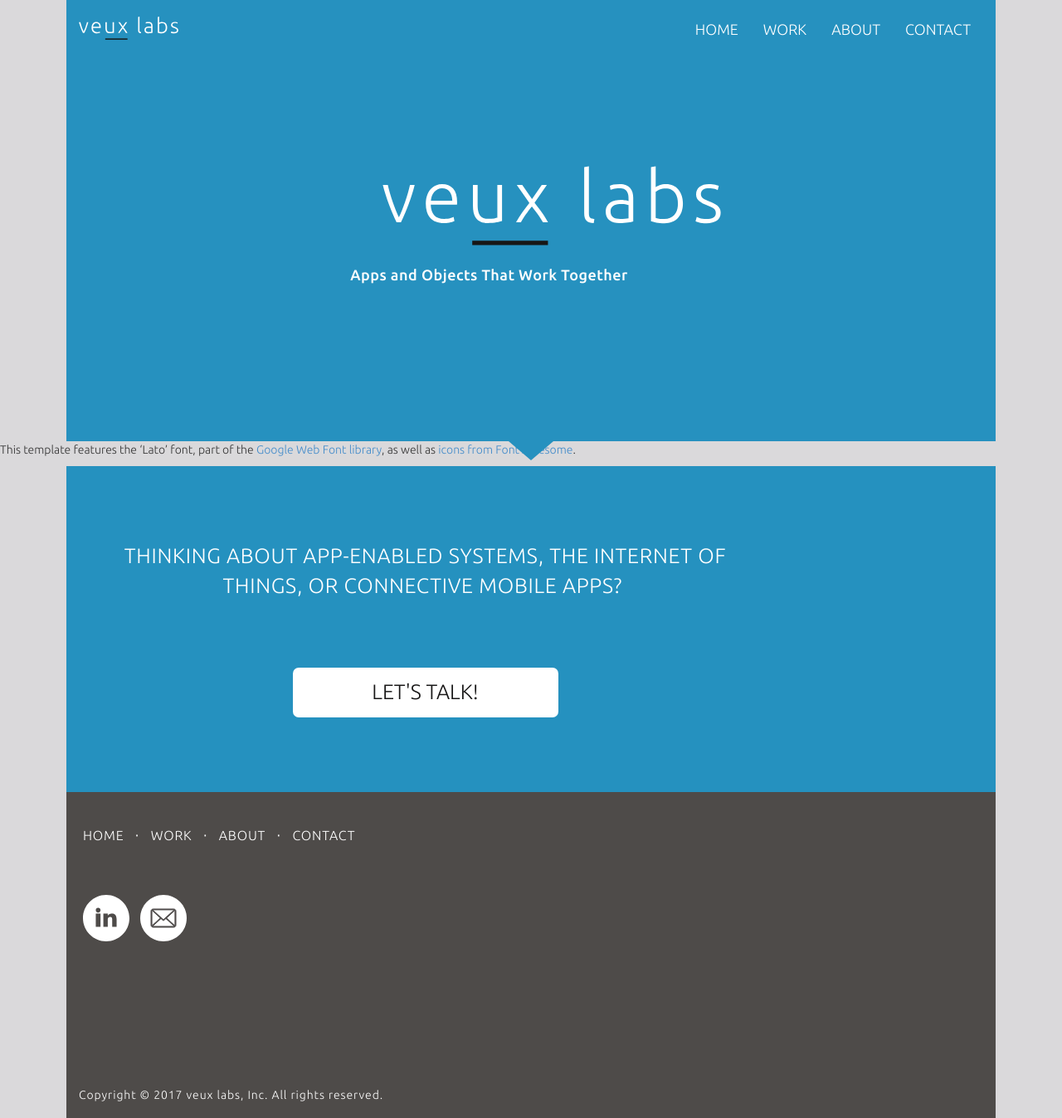
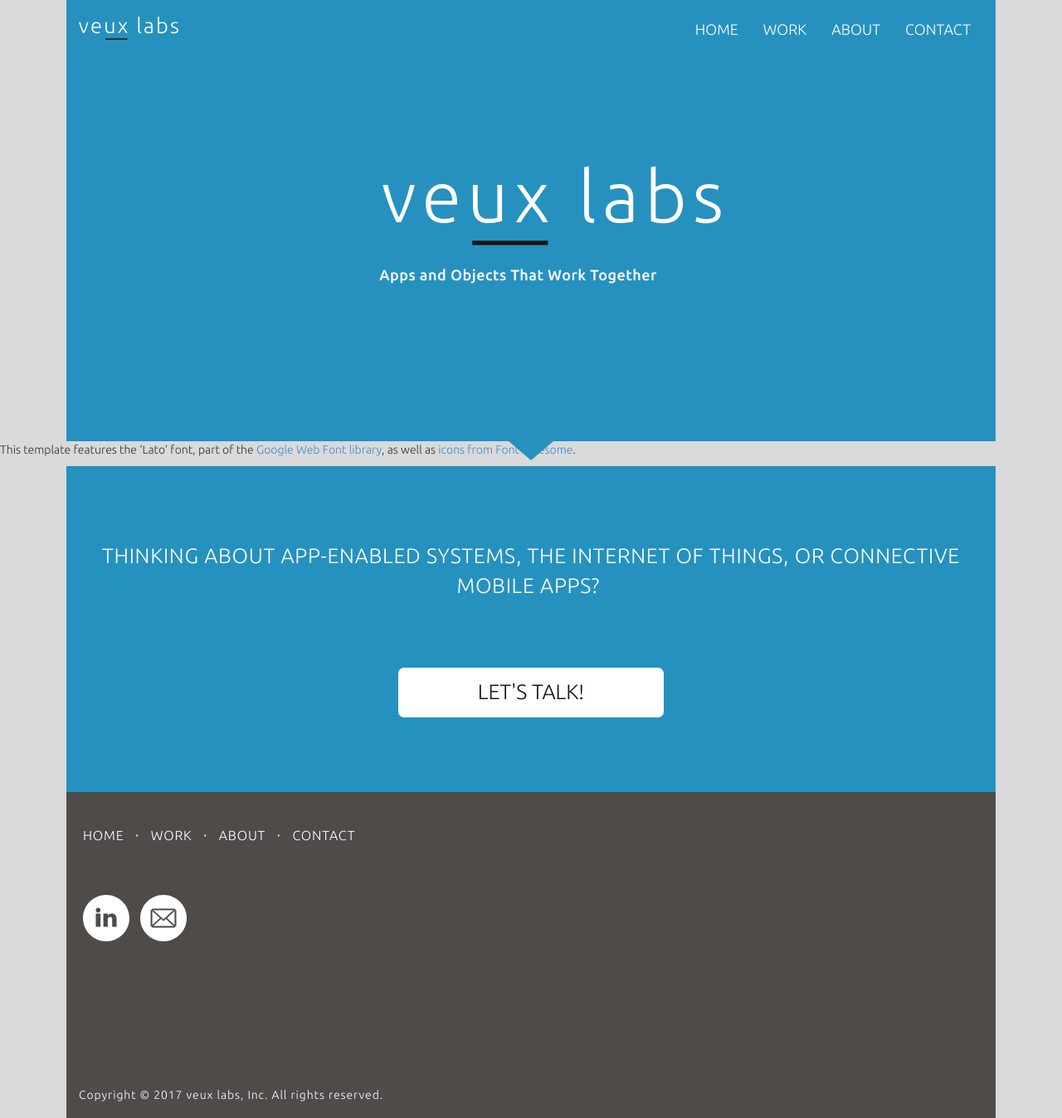
Before and after one commit to VeuxLabs/VeuxLabs.github.io, a Jekyll site: the page built from _posts/2014-09-23-services-3.markdown, in a window 1280 px wide and 1348 px high. Shown: the whole window at 83% size. Built offline with Jekyll 4.4.1, drawn with Linux system fonts in a browser that asks for light colours; comment, search, counter and statistics services are not loaded.

Commit message:
Styling fixes.

```diff
--- a/css/landing-page.css
+++ b/css/landing-page.css
@@ -146,7 +146,7 @@
     width: 345px;
     left: 40%;
     position: relative;
-    margin-left: -134px;
+    margin-left: -99px;
 }
 
 @media only screen and (max-width: 480px) {
@@ -753,7 +753,6 @@
 }
 footer .first-row .col-md-12 {
     float: left;
-    max-width: 865px;
     margin: 0 auto;
     padding: 90px 20px;
     background-color: #2591bf;
@@ -918,6 +917,7 @@
 .product-development {
     padding-left: 20px;
     padding-right: 20px;
+    padding-bottom: 220px;
 }
 
 .product-development-items {
@@ -1114,7 +1114,7 @@
     font-weight: 300;
     color: white;
     line-height: 50px;
-    padding-bottom: 400px;
+    padding-bottom: 645px;
 }
 
 .project-management h2 {
@@ -1270,6 +1270,9 @@
         margin: 0;
         padding: 20px;
     }
+    .product-development {
+        padding-bottom: 270px;
+    }
 }
 
  @media only screen and (max-width: 480px) {
@@ -1335,6 +1338,7 @@
 @media only screen and (min-width: 1200px) {
     .support .fixed-div {
         margin-bottom: 100px;
+        padding-left: 50px;
     }
 }
 
```
